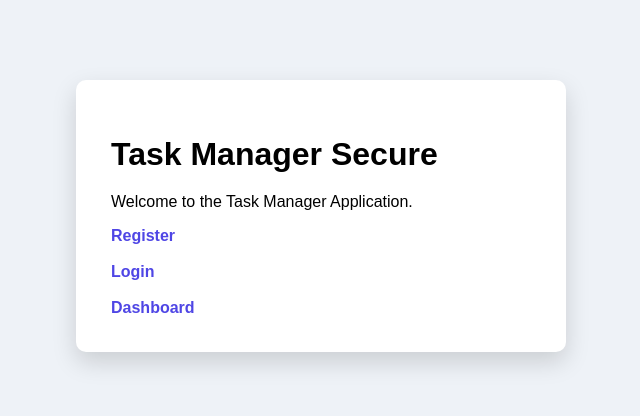
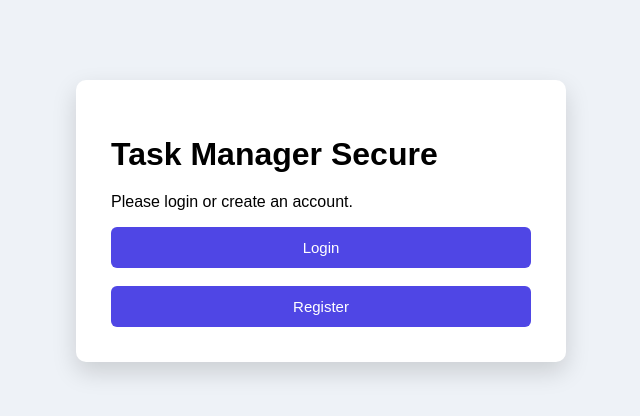
Before and after one commit to YARAGANIDURGADHANUSH/task-manager-secure, a Next.js app: page / in a window 1280 px wide. Shown: the top 416 px of the page, without its empty margins (319-959 px from the left). Built offline with nearby package versions, Linux system fonts and the light colour scheme.

Commit message:
improve website flow

```diff
--- a/pages/index.js
+++ b/pages/index.js
@@ -1,14 +1,25 @@
 export default function Home() {
-  return (
+
+  return(
+
     <div className="container">
+
       <h1>Task Manager Secure</h1>
-      <p>Welcome to the Task Manager Application.</p>
 
-      <a href="/register">Register</a>
+      <p>Please login or create an account.</p>
+
+      <a href="/login">
+        <button>Login</button>
+      </a>
+
       <br/><br/>
-      <a href="/login">Login</a>
-      <br/><br/>
-      <a href="/dashboard">Dashboard</a>
+
+      <a href="/register">
+        <button>Register</button>
+      </a>
+
     </div>
+
   )
+
 }
```
Also changed, not shown: pages/dashboard.js (+11 -14 lines), pages/login.js (+8 -3 lines), pages/register.js (+31 -20 lines).
